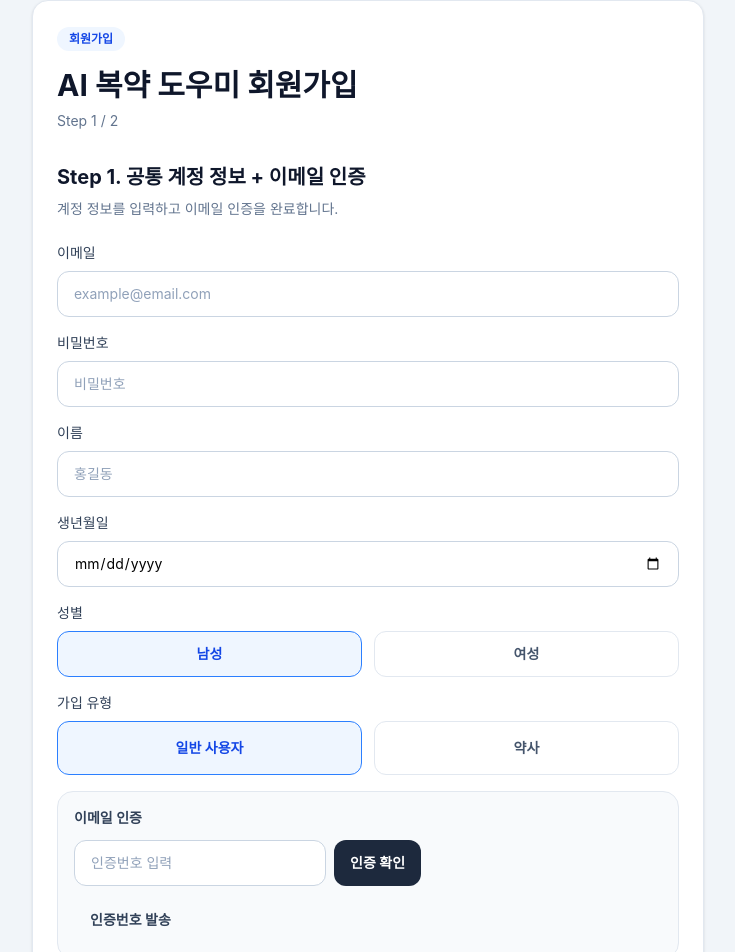
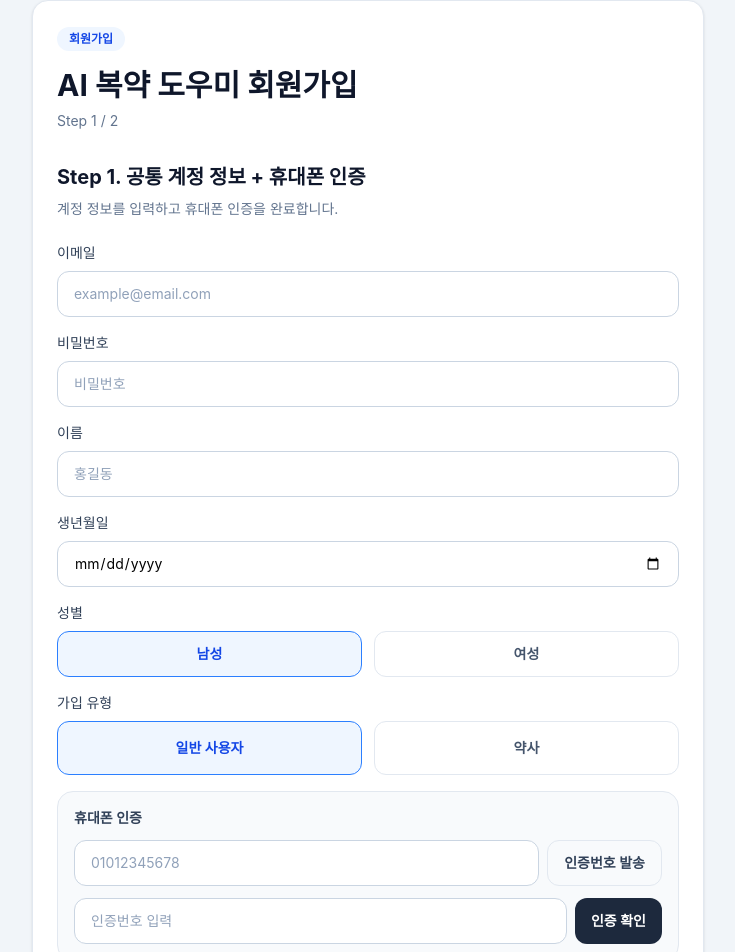
Before and after one commit to simplebutx/Medinote, a React (Vite) app in the folder frontend/: page /signup in a window 1280 px wide. Shown: the top 952 px of the page, without its empty margins (272-1007 px from the left). Built offline with nearby package versions, Linux system fonts and the light colour scheme; no server answers.

Commit message:
회원가입 휴대폰 인증 전환

```diff
--- a/frontend/src/features/auth/api/auth.api.ts
+++ b/frontend/src/features/auth/api/auth.api.ts
@@ -15,6 +15,10 @@ import type {
   UserAdditionalInfoResponse,
   VerifyEmailCodeRequest,
   VerifyEmailCodeResponse,
+ SendSmsVerificationCodeRequest,
+  SendSmsVerificationCodeResponse,
+  VerifySmsCodeRequest,
+  VerifySmsCodeResponse
 } from "../types/auth.types";
 
 export const signup = async (body: SignupRequest) => {
@@ -41,6 +45,26 @@ export const sendEmailVerificationCode = async (
 export const verifyEmailCode = async (body: VerifyEmailCodeRequest) => {
   const response = await authInstance.post<VerifyEmailCodeResponse>(
     "/api/auth/email/verify",
+    body
+  );
+
+  return response.data;
+};
+
+export const sendSmsVerificationCode = async (
+  body: SendSmsVerificationCodeRequest
+) => {
+  const response = await authInstance.post<SendSmsVerificationCodeResponse>(
+    "/api/auth/sms/send",
+    body
+  );
+
+  return response.data;
+};
+
+export const verifySmsCode = async (body: VerifySmsCodeRequest) => {
+  const response = await authInstance.post<VerifySmsCodeResponse>(
+    "/api/auth/sms/verify",
     body
   );
 
--- a/frontend/src/features/auth/components/SignupSteps.tsx
+++ b/frontend/src/features/auth/components/SignupSteps.tsx
@@ -1,9 +1,9 @@
 import { useNavigate } from "react-router-dom";
 import toast from "react-hot-toast";
 import {
-  useSendEmailVerificationCode,
+  useSendSmsVerificationCode,
   useSignup,
-  useVerifyEmailCode,
+  useVerifySmsCode,
 } from "../hooks";
 
 import UserAdditionalInfoStep from "./UserAdditionalInfoStep";
@@ -25,16 +25,17 @@ function SignupSteps() {
   const [birthDate, setBirthDate] = useState("");
   const [gender, setGender] = useState<Gender>("MALE");
   const [role, setRole] = useState<UserRole>("USER");
+  const [phoneNumber, setPhoneNumber] = useState("");
   const [verificationCode, setVerificationCode] = useState("");
 
   const navigate = useNavigate();
   const setLogin = useUserStore((state) => state.setLogin);
 
   const signupMutation = useSignup();
-  const sendCodeMutation = useSendEmailVerificationCode();
-  const verifyCodeMutation = useVerifyEmailCode();
+  const sendCodeMutation = useSendSmsVerificationCode();
+  const verifyCodeMutation = useVerifySmsCode();
 
-  const [isEmailVerified, setIsEmailVerified] = useState(false);
+  const [isPhoneVerified, setIsPhoneVerified] = useState(false);
 
   const handleCompleteSignup = () => {
     setLogin({
@@ -56,49 +57,49 @@ function SignupSteps() {
 
 
   const handleSendVerificationCode = () => {
-    if (!email) {
-      toast.error("이메일을 입력해주세요.");
+    if (!phoneNumber.trim()) {
+      toast.error("휴대폰 번호를 입력해주세요.");
       return;
     }
 
     sendCodeMutation.mutate(
-      { email },
+      { phoneNumber: phoneNumber.trim() },
       {
         onSuccess: () => {
           toast.success("인증번호를 발송했습니다.");
         },
         onError: (error) => {
-          console.error("이메일 인증번호 발송 실패:", error);
+          console.error("휴대폰 인증번호 발송 실패:", error);
           toast.error("인증번호 발송에 실패했습니다. 콘솔과 네트워크 탭을 확인해주세요.");
         },
       }
     );
   };
 
-  const handleVerifyEmailCode = () => {
-    if (!email || !verificationCode) {
-      toast.error("이메일과 인증번호를 입력해주세요.");
+  const handleVerifySmsCode = () => {
+    if (!phoneNumber.trim() || !verificationCode.trim()) {
+      toast.error("휴대폰 번호와 인증번호를 입력해주세요.");
       return;
     }
 
     verifyCodeMutation.mutate(
       {
-        email,
-        code: verificationCode,
+        phoneNumber: phoneNumber.trim(),
+        code: verificationCode.trim(),
       },
       {
-        onSuccess: (data) => {
-          if (data.verified) {
-            setIsEmailVerified(true);
-            toast.success("이메일 인증이 완료되었습니다.");
+        onSuccess: (verified) => {
+          if (verified) {
+            setIsPhoneVerified(true);
+            toast.success("휴대폰 인증이 완료되었습니다.");
             return;
           }
 
           toast.error("인증번호가 올바르지 않습니다.");
         },
         onError: (error) => {
-          console.error("이메일 인증 확인 실패:", error);
-          toast.error("이메일 인증 확인에 실패했습니다.");
+          console.error("휴대폰 인증 확인 실패:", error);
+          toast.error("휴대폰 인증 확인에 실패했습니다.");
         },
       }
     );
@@ -110,8 +111,8 @@ function SignupSteps() {
       return;
     }
 
-    if (!isEmailVerified) {
-      toast.error("이메일 인증을 먼저 완료해주세요.");
+    if (!isPhoneVerified) {
+      toast.error("휴대폰 인증을 먼저 완료해주세요.");
       return;
     }
 
@@ -154,11 +155,11 @@ function SignupSteps() {
       {step === 1 && (
         <div>
           <h2 className="text-xl font-bold text-slate-900">
-            Step 1. 공통 계정 정보 + 이메일 인증
+            Step 1. 공통 계정 정보 + 휴대폰 인증
           </h2>
 
           <p className="mt-2 text-sm text-slate-500">
-            계정 정보를 입력하고 이메일 인증을 완료합니다.
+            계정 정보를 입력하고 휴대폰 인증을 완료합니다.
           </p>
 
           <div className="mt-6 space-y-4">
@@ -261,41 +262,54 @@ function SignupSteps() {
 
             <div className="rounded-2xl border border-slate-200 bg-slate-50 p-4">
               <p className="mb-3 text-sm font-semibold text-slate-700">
-                이메일 인증
+                휴대폰 인증
               </p>
 
+              <div className="mb-3 flex gap-2">
+                <div className="flex-1">
+                  <Input
+                    placeholder="01012345678"
+                    value={phoneNumber}
+                    onChange={(event) => {
+                      setPhoneNumber(event.target.value);
+                      setIsPhoneVerified(false);
+                    }}
+                  />
+                </div>
+
+                <Button
+                  type="button"
+                  variant="ghost"
+                  className="border border-slate-200"
+                  onClick={handleSendVerificationCode}
+                  disabled={sendCodeMutation.isPending}
+                >
+                  {sendCodeMutation.isPending ? "발송 중..." : "인증번호 발송"}
+                </Button>
+              </div>
+
               <div className="flex gap-2">
-                <Input
-                  placeholder="인증번호 입력"
-                  value={verificationCode}
-                  onChange={(event) =>
-                    setVerificationCode(event.target.value)
-                  }
-                />
+                <div className="flex-1">
+                  <Input
+                    placeholder="인증번호 입력"
+                    value={verificationCode}
+                    onChange={(event) => setVerificationCode(event.target.value)}
+                  />
+                </div>
 
                 <Button
                   type="button"
                   variant="secondary"
-                  onClick={handleVerifyEmailCode}
+                  onClick={handleVerifySmsCode}
                   disabled={verifyCodeMutation.isPending}
                 >
                   {verifyCodeMutation.isPending ? "확인 중..." : "인증 확인"}
                 </Button>
               </div>
 
-              <Button
-                type="button"
-                variant="ghost"
-                className="mt-3"
-                onClick={handleSendVerificationCode}
-                disabled={sendCodeMutation.isPending}
-              >
-                {sendCodeMutation.isPending ? "발송 중..." : "인증번호 발송"}
-              </Button>
-
-              {isEmailVerified && (
+              {isPhoneVerified && (
                 <p className="mt-2 text-sm font-medium text-emerald-600">
-                  이메일 인증이 완료되었습니다.
+                  휴대폰 인증이 완료되었습니다.
                 </p>
               )}
             </div>
--- a/frontend/src/features/auth/hooks/index.ts
+++ b/frontend/src/features/auth/hooks/index.ts
@@ -4,3 +4,5 @@ export { default as useSendEmailVerificationCode } from "./useSendEmailVerificat
 export { default as useVerifyEmailCode } from "./useVerifyEmailCode";
 export { default as useUserAdditionalInfoSignup } from "./useUserAdditionalInfoSignup";
 export { default as usePharmacistVerification } from "./usePharmacistVerification";
+export * from "./useSendSmsVerificationCode";
+export * from "./useVerifySmsCode";
--- /dev/null
+++ b/frontend/src/features/auth/hooks/useSendSmsVerificationCode.ts
@@ -0,0 +1,8 @@
+import { useMutation } from "@tanstack/react-query";
+import { sendSmsVerificationCode } from "../api/auth.api";
+
+export const useSendSmsVerificationCode = () => {
+  return useMutation({
+    mutationFn: sendSmsVerificationCode,
+  });
+};
--- /dev/null
+++ b/frontend/src/features/auth/hooks/useVerifySmsCode.ts
@@ -0,0 +1,8 @@
+import { useMutation } from "@tanstack/react-query";
+import { verifySmsCode } from "../api/auth.api";
+
+export const useVerifySmsCode = () => {
+  return useMutation({
+    mutationFn: verifySmsCode,
+  });
+};
```
Also changed, not shown: frontend/src/features/auth/types/auth.types.ts (+15 -0 lines).
